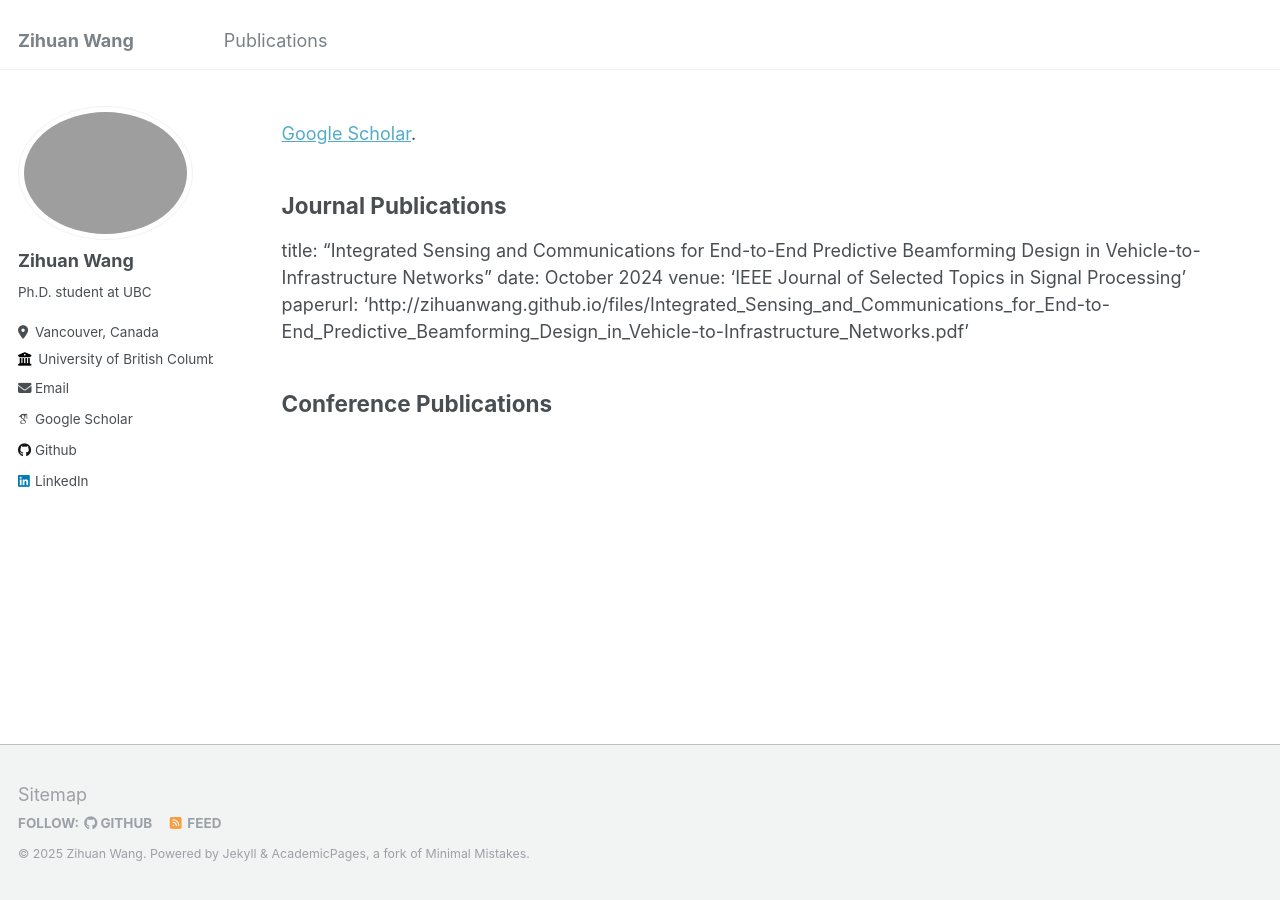
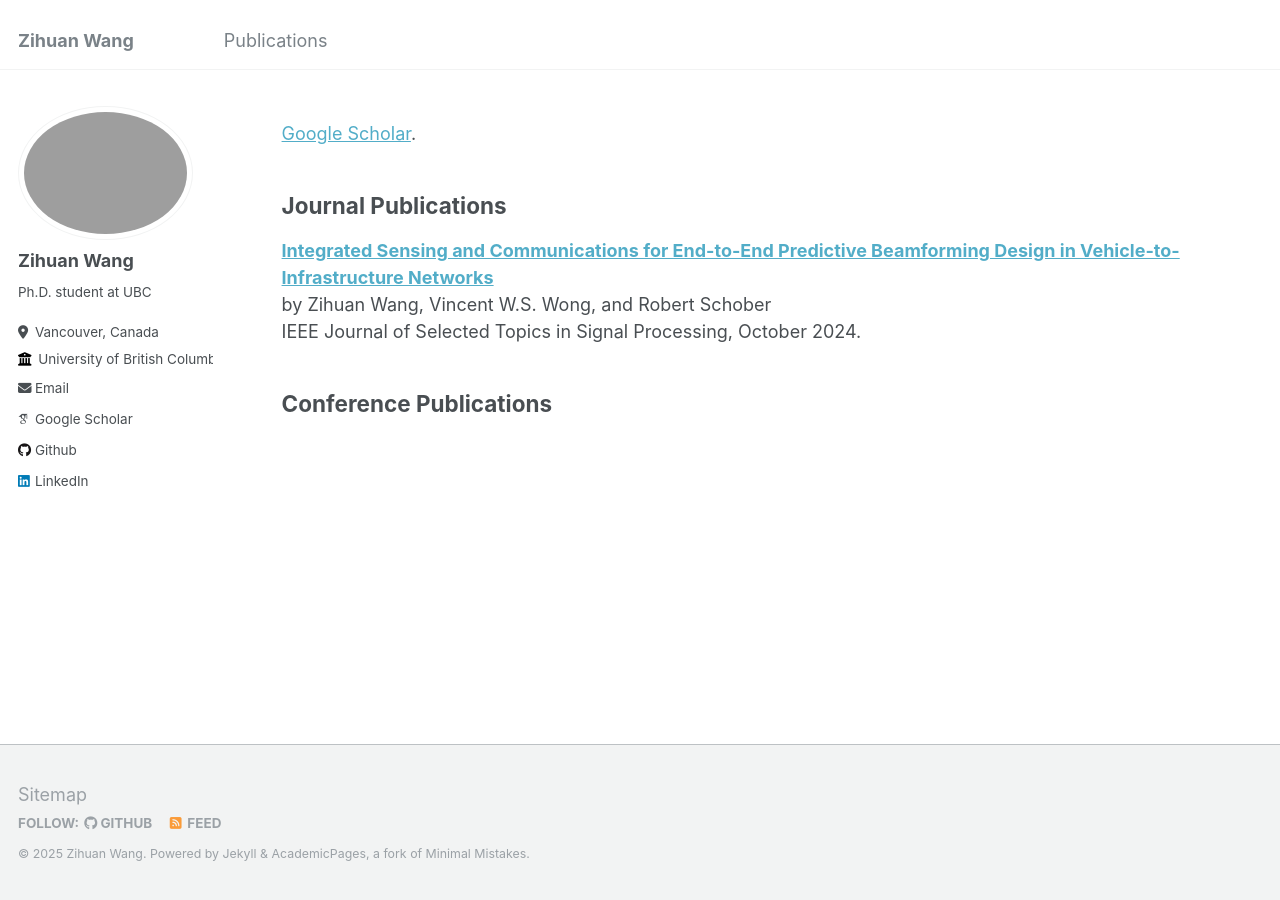
Before and after one commit to zihuanwang/zihuanwang.github.io, a Jekyll site: the page built from _pages/publications.md, in a window 1280 px wide. Built offline with Jekyll 4.4.1, drawn with Linux system fonts in a browser that asks for light colours; some web fonts are replaced.

Commit message:
Update publications.md

```diff
--- a/_pages/publications.md
+++ b/_pages/publications.md
@@ -12,10 +12,9 @@ author_profile: true
 
 Journal Publications
 ------
-title: "Integrated Sensing and Communications for End-to-End Predictive Beamforming Design in Vehicle-to-Infrastructure Networks"
-date: October 2024
-venue: 'IEEE Journal of Selected Topics in Signal Processing'
-paperurl: 'http://zihuanwang.github.io/files/Integrated_Sensing_and_Communications_for_End-to-End_Predictive_Beamforming_Design_in_Vehicle-to-Infrastructure_Networks.pdf'
+[**Integrated Sensing and Communications for End-to-End Predictive Beamforming Design in Vehicle-to-Infrastructure Networks**](http://zihuanwang.github.io/files/Integrated_Sensing_and_Communications_for_End-to-End_Predictive_Beamforming_Design_in_Vehicle-to-Infrastructure_Networks.pdf)<br>
+by Zihuan Wang, Vincent W.S. Wong, and Robert Schober <br>
+IEEE Journal of Selected Topics in Signal Processing, October 2024.
 
 Conference Publications
 ------
```
